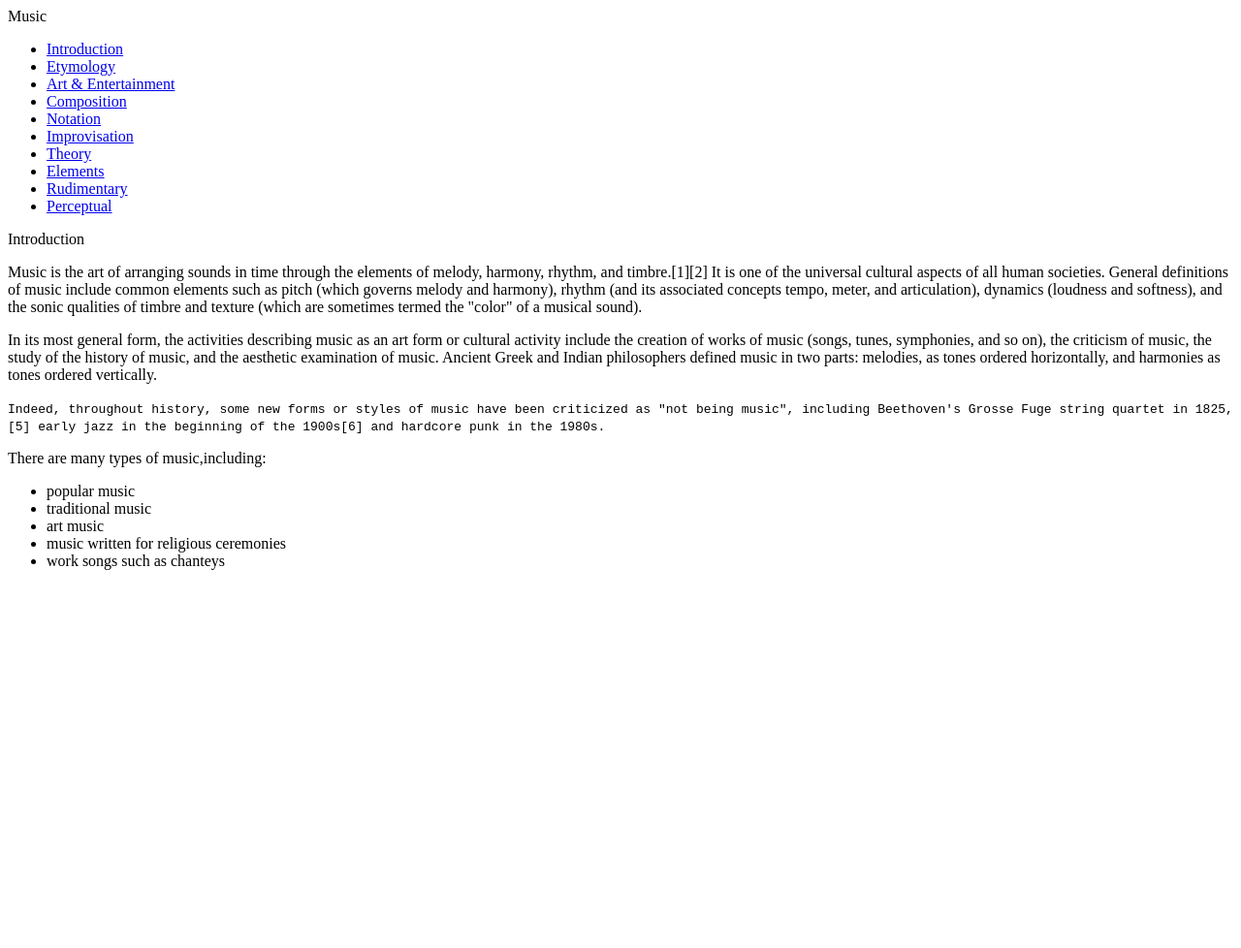
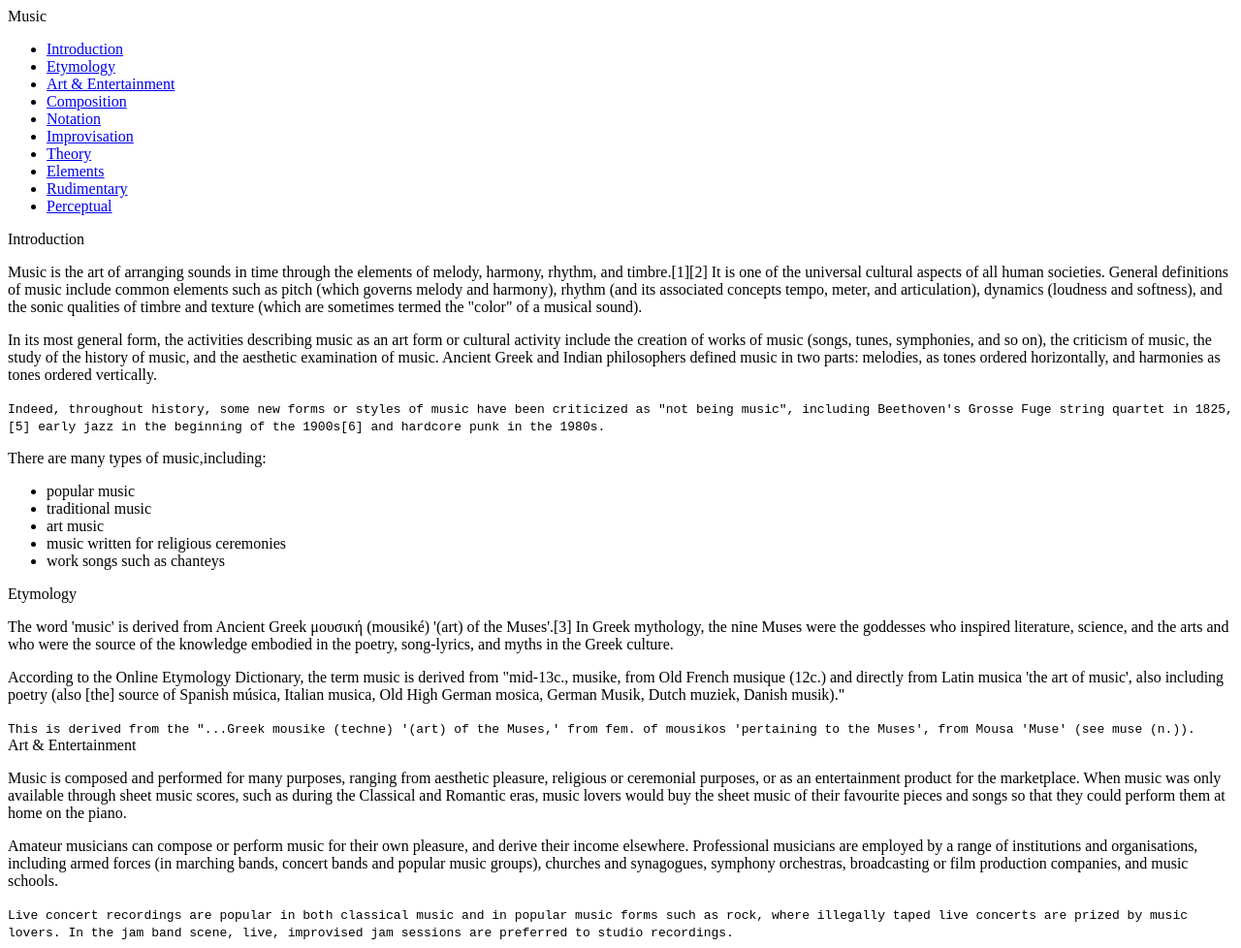
Before and after one commit to gabycode/Technical-Documentation-Page, a plain HTML site: page index.html in a window 1280 px wide. Shown: the whole page at 97% size. Before the commit the page ends 800 px from the top, so only its background shows below. Drawn offline with Linux system fonts and the light colour scheme.

Commit message:
Update index.html

```diff
--- a/index.html
+++ b/index.html
@@ -50,5 +50,33 @@
             </ul>
             </p>
         </section>
+
+        <section class="main-section" id="etymology">
+            <header>Etymology</header>
+            <p>The word 'music' is derived from Ancient Greek μουσική (mousiké) '(art) of the Muses'.[3] In Greek mythology, the
+                nine Muses were the goddesses who inspired literature, science, and the arts and who were the source of the
+                knowledge embodied in the poetry, song-lyrics, and myths in the Greek culture.</p>
+            <p>According to the Online Etymology Dictionary, the term music is derived from "mid-13c., musike, from Old French
+                musique (12c.) and directly from Latin musica 'the art of music', also including poetry (also [the] source of
+                Spanish música, Italian musica, Old High German mosica, German Musik, Dutch muziek, Danish musik)."</p>
+            <div class="code">
+                <code>This is derived from the "...Greek mousike (techne) '(art) of the Muses,' from fem. of mousikos 'pertaining to the Muses', from Mousa 'Muse' (see muse (n.)).</code>
+            </div>
+        </section>
+
+        <section class="main-section" id="art_&_entertainment">
+            <header>Art & Entertainment</header>
+            <p>Music is composed and performed for many purposes, ranging from aesthetic pleasure, religious or ceremonial
+                purposes, or as an entertainment product for the marketplace. When music was only available through sheet music
+                scores, such as during the Classical and Romantic eras, music lovers would buy the sheet music of their
+                favourite pieces and songs so that they could perform them at home on the piano.</p>
+            <p>Amateur musicians can compose or perform music for their own pleasure, and derive their income elsewhere.
+                Professional musicians are employed by a range of institutions and organisations, including armed forces (in
+                marching bands, concert bands and popular music groups), churches and synagogues, symphony orchestras,
+                broadcasting or film production companies, and music schools.</p>
+            <div class="code">
+                <code>Live concert recordings are popular in both classical music and in popular music forms such as rock, where illegally taped live concerts are prized by music lovers. In the jam band scene, live, improvised jam sessions are preferred to studio recordings.</code>
+            </div>
+        </section>
     </body>
 </html>
```
